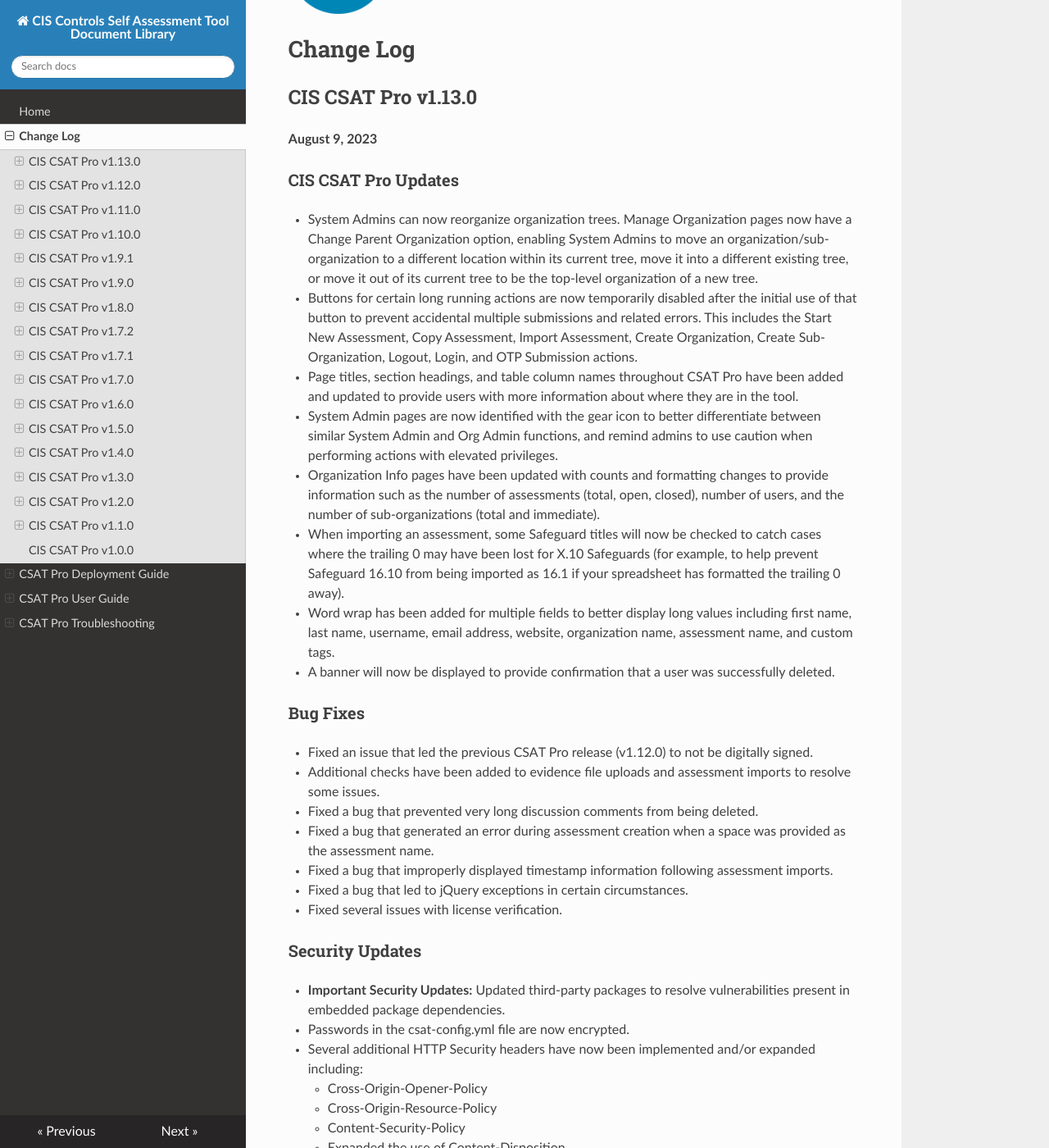
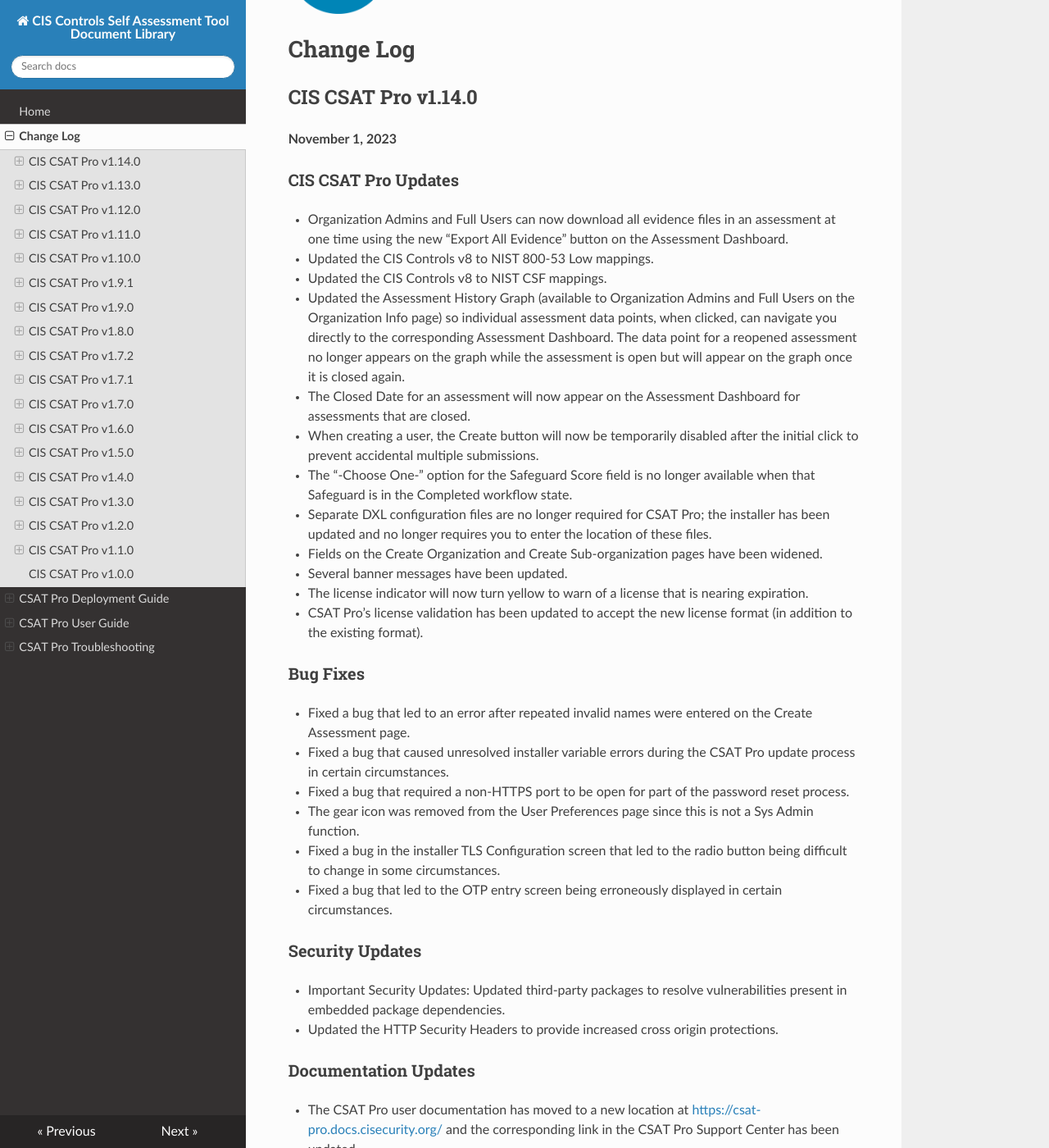
Before and after one commit to CISecurity/CSAT-Docs, an MkDocs documentation site: the page built from docs/source/Change Log.md, in a window 1280 px wide and 1400 px high, scrolled down 204 px. Shown: the whole window at 82% size. Built offline with MkDocs 1.6.1, drawn with Linux system fonts in a browser that asks for light colours; nearby versions of some CDN libraries; some of the changed text lies outside the part shown.

Commit message:
Update Change Log.md for v1.14.0

```diff
--- a/docs/source/Change Log.md
+++ b/docs/source/Change Log.md
@@ -1,6 +1,40 @@
 ![](img/CIS_CSAT_Pro_RGB.png)
 
 # Change Log #
+
+## CIS CSAT Pro v1.14.0 ##
+**November 1, 2023**
+
+### CIS CSAT Pro Updates ###
+- Organization Admins and Full Users can now download all evidence files in an assessment at one time using the new “Export All Evidence” button on the Assessment Dashboard.
+- Updated the CIS Controls v8 to NIST 800-53 Low mappings.
+- Updated the CIS Controls v8 to NIST CSF mappings.
+- Updated the Assessment History Graph (available to Organization Admins and Full Users on the Organization Info page) so individual assessment data points, when clicked, can navigate you directly to the corresponding Assessment Dashboard. The data point for a reopened assessment no longer appears on the graph while the assessment is open but will appear on the graph once it is closed again.
+- The Closed Date for an assessment will now appear on the Assessment Dashboard for assessments that are closed.
+- When creating a user, the Create button will now be temporarily disabled after the initial click to prevent accidental multiple submissions.
+- The “-Choose One-” option for the Safeguard Score field is no longer available when that Safeguard is in the Completed workflow state.
+- Separate DXL configuration files are no longer required for CSAT Pro; the installer has been updated and no longer requires you to enter the location of these files.
+- Fields on the Create Organization and Create Sub-organization pages have been widened.
+- Several banner messages have been updated.
+- The license indicator will now turn yellow to warn of a license that is nearing expiration.
+- CSAT Pro’s license validation has been updated to accept the new license format (in addition to the existing format).
+
+### Bug Fixes ###
+- Fixed a bug that led to an error after repeated invalid names were entered on the Create Assessment page.
+- Fixed a bug that caused unresolved installer variable errors during the CSAT Pro update process in certain circumstances.
+- Fixed a bug that required a non-HTTPS port to be open for part of the password reset process.
+- The gear icon was removed from the User Preferences page since this is not a Sys Admin function.
+- Fixed a bug in the installer TLS Configuration screen that led to the radio button being difficult to change in some circumstances.
+- Fixed a bug that led to the OTP entry screen being erroneously displayed in certain circumstances.
+
+### Security Updates ###
+- Important Security Updates: Updated third-party packages to resolve vulnerabilities present in embedded package dependencies.
+- Updated the HTTP Security Headers to provide increased cross origin protections.
+
+### Documentation Updates ###
+- The CSAT Pro user documentation has moved to a new location at [https://csat-pro.docs.cisecurity.org/]([https://csat-pro.docs.cisecurity.org/]) and the corresponding link in the CSAT Pro Support Center has been updated.
+- The Obtaining Configuration Files section of the Deployment Guide has been updated to become the Obtaining License Key File section since separate DXL configuration files are no longer required.
+
 
 ## CIS CSAT Pro v1.13.0 ##
 **August 9, 2023**
```
